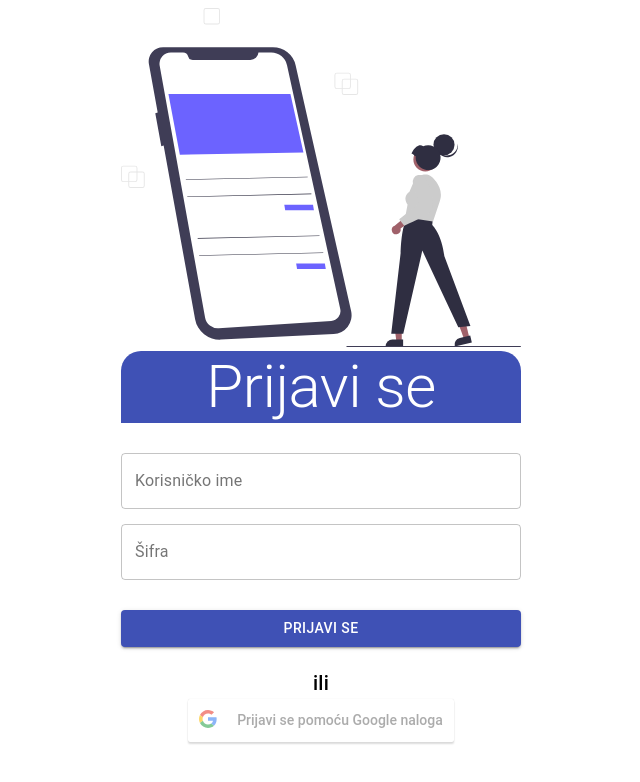
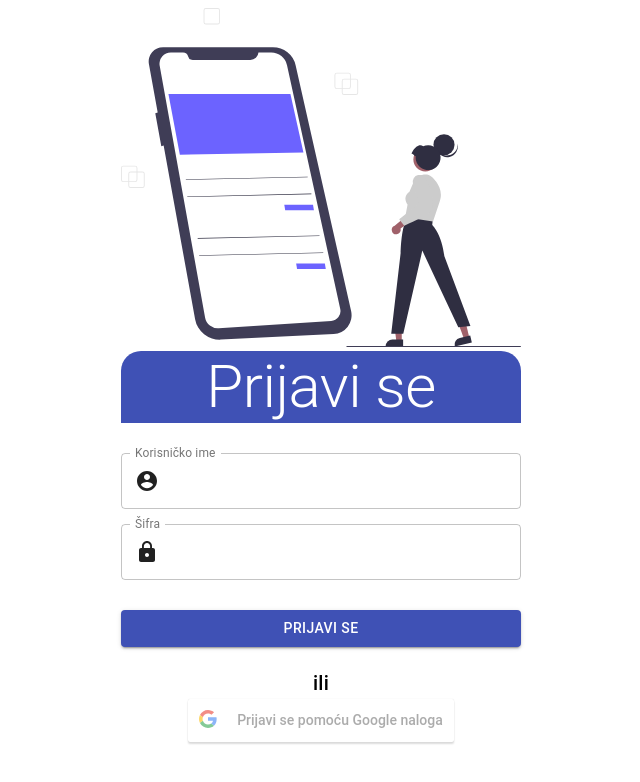
Before and after one commit to mrtanguero/festival-kulture, a React (Create React App) app in the folder frontend/: page / in a window 1280 px wide. Shown: the top 782 px of the page, without its empty margins (319-959 px from the left). Built offline with nearby package versions, Linux system fonts and the light colour scheme.

Commit message:
Update FormInput.jsx

```diff
--- a/frontend/src/components/form/formcontrols/forminput/FormInput.jsx
+++ b/frontend/src/components/form/formcontrols/forminput/FormInput.jsx
@@ -26,14 +26,7 @@ function FormInput({ name, icon, type, ...rest }) {
     ...field,
     ...rest,
     variant: 'outlined',
-    inputProps: {
-      startAdornment: (
-        <InputAdornment position='start'>
-          {() => iconSwitch(icon)}
-        </InputAdornment>
-      ),
-      type: { type },
-    },
+    type: { type }
   };
 
   if (meta && meta.touched && meta.error) {
@@ -41,7 +34,11 @@ function FormInput({ name, icon, type, ...rest }) {
     inputConfig.helperText = meta.error;
   }
 
-  return <TextField className={classes.inputRoot} {...inputConfig} />;
+  return <TextField className={classes.inputRoot} {...inputConfig} InputProps={{
+        startAdornment: (
+          <InputAdornment position='start'>{iconSwitch(icon)}</InputAdornment>
+        ),
+      }}/>;
 }
 
 export default FormInput;
```
